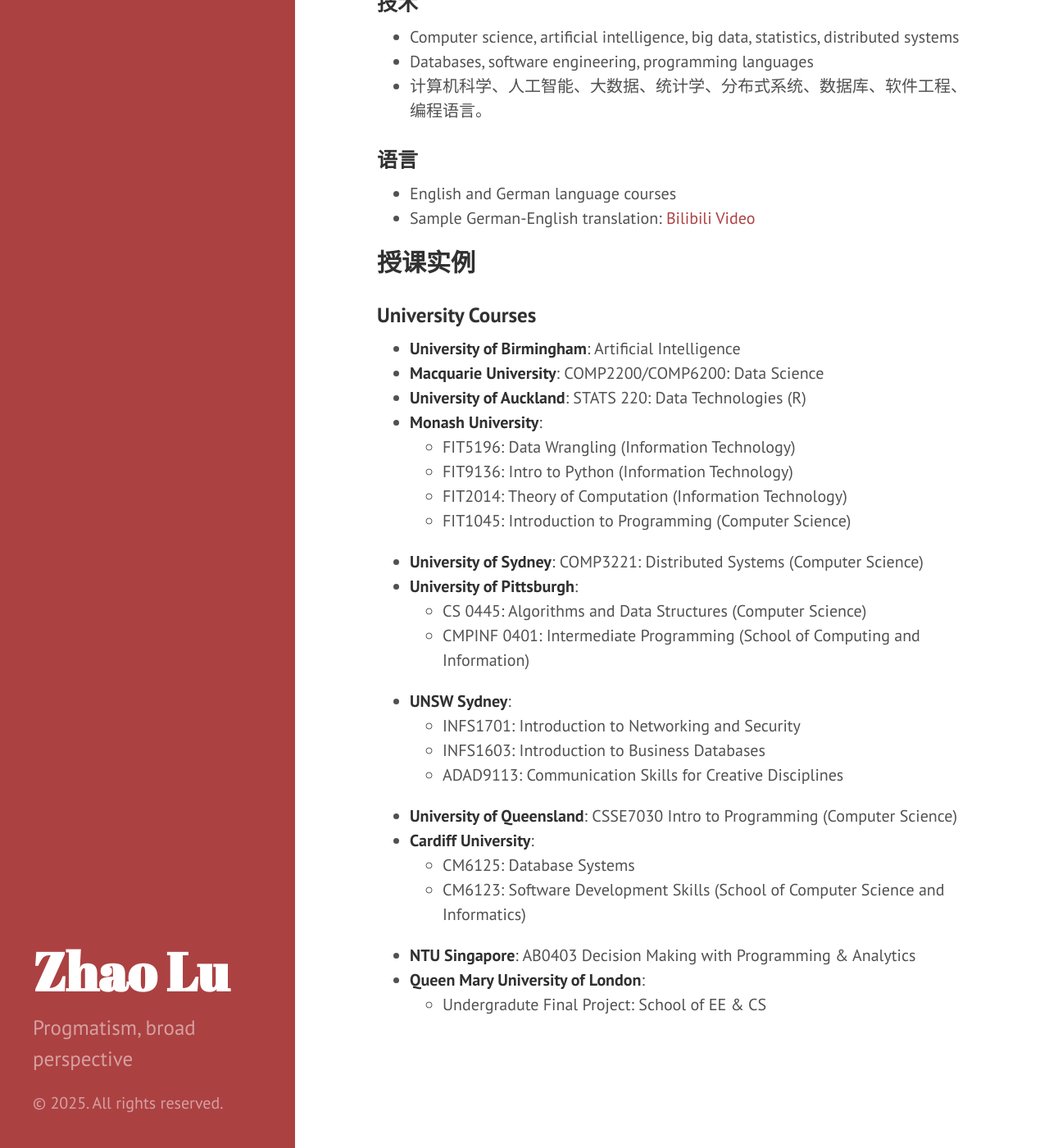
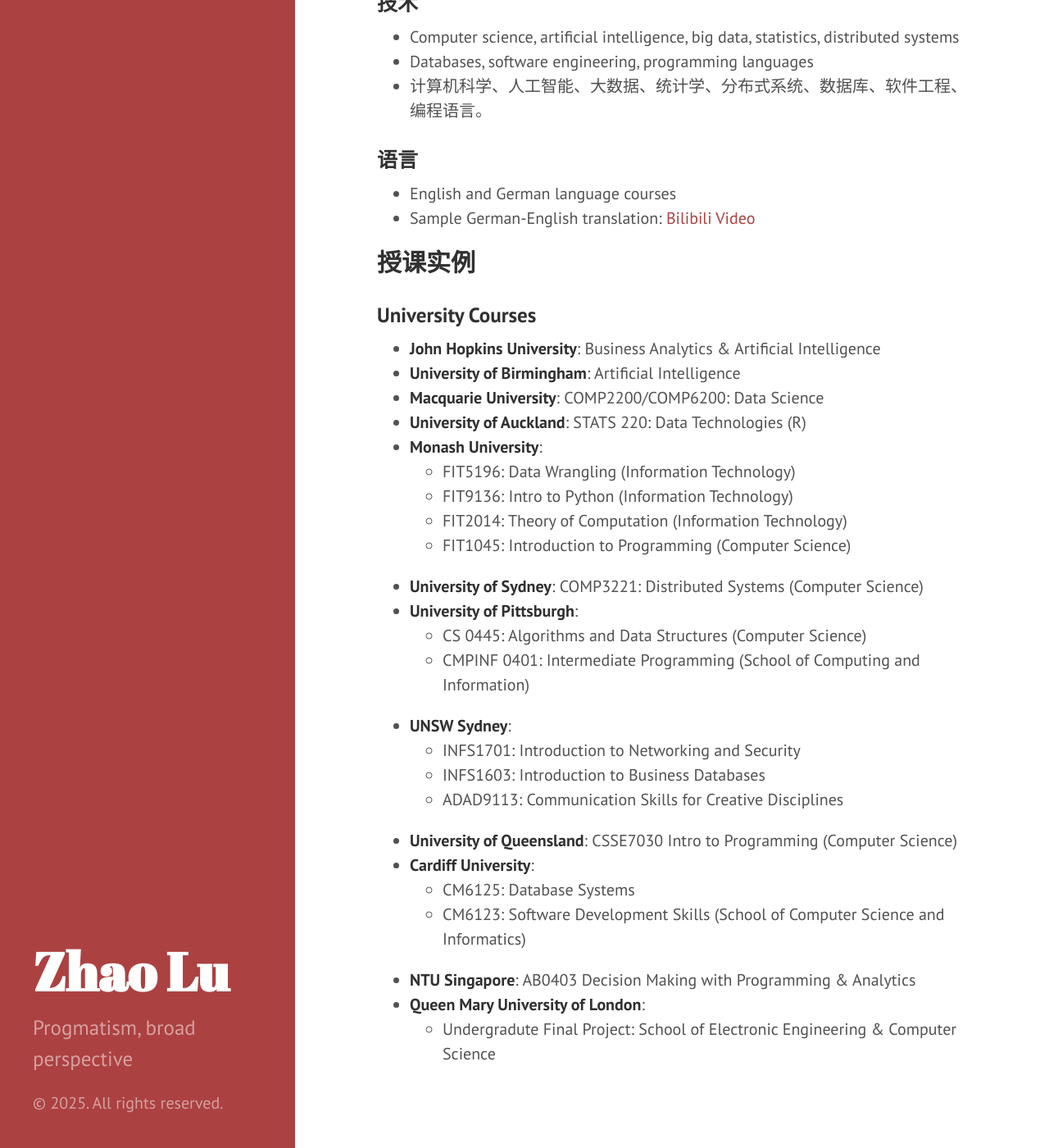
Before and after one commit to zlu/teach.zlu.me, a Jekyll site: the page built from index.markdown, in a window 1280 px wide and 1400 px high, scrolled down 1253 px. Shown: the whole window at 82% size. Built offline with Jekyll 4.4.1, drawn with Linux system fonts in a browser that asks for light colours.

Commit message:
Add John Hopkins

```diff
--- a/index.markdown
+++ b/index.markdown
@@ -37,6 +37,7 @@ I hold five patents in the fields of storage systems and telephony.
 
 ### University Courses
 
+- **John Hopkins University**: Business Analytics & Artificial Intelligence
 - **University of Birmingham**: Artificial Intelligence
 - **Macquarie University**: COMP2200/COMP6200: Data Science
 - **University of Auckland**: STATS 220: Data Technologies (R)
@@ -59,4 +60,4 @@ I hold five patents in the fields of storage systems and telephony.
   - CM6123: Software Development Skills (School of Computer Science and Informatics)
 - **NTU Singapore**: AB0403 Decision Making with Programming & Analytics
 - **Queen Mary University of London**:
-  - Undergradute Final Project: School of EE & CS
+  - Undergradute Final Project: School of Electronic Engineering & Computer Science
```
